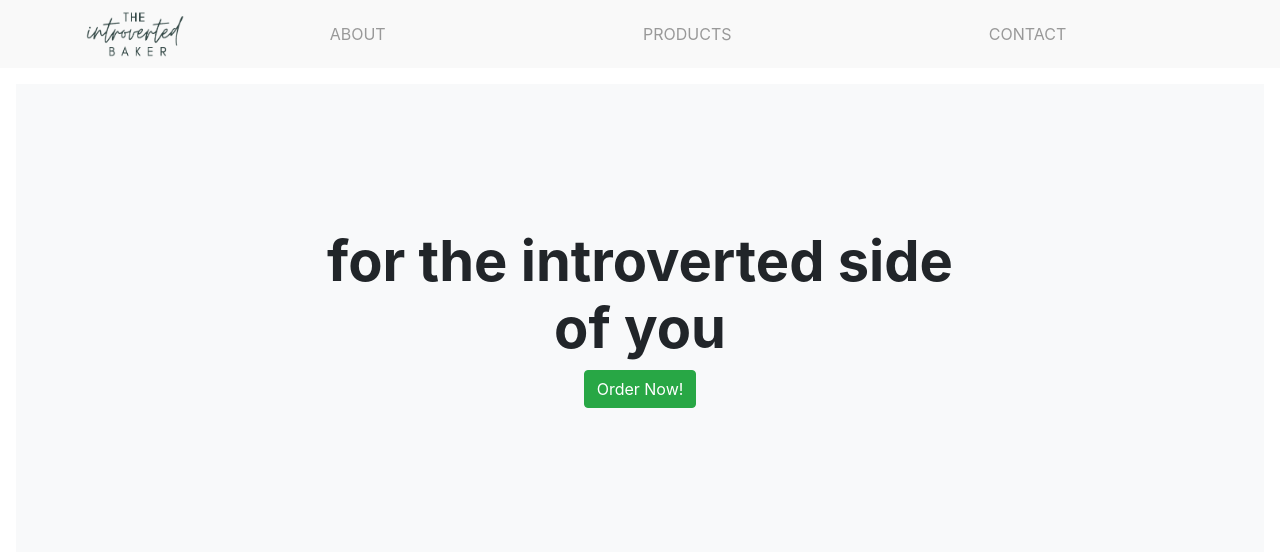
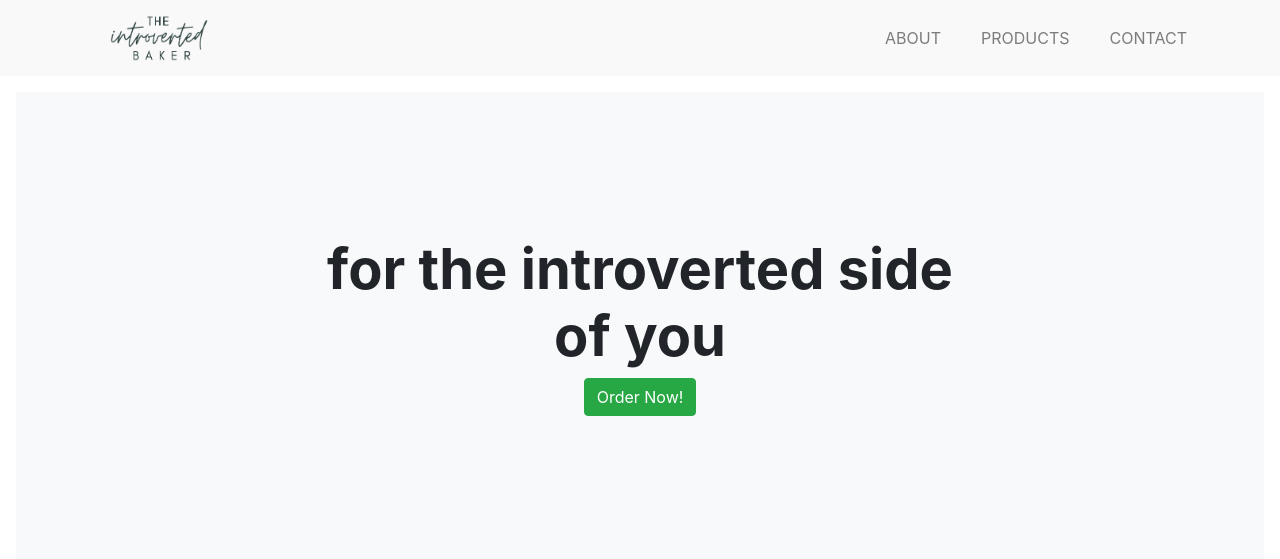
Before and after one commit to tenebrius1/introvertedbaker, a Flask app: page / in a window 1280 px wide. Shown: the top 559 px of the page. Run offline with Flask 2, Linux system fonts and the light colour scheme; some libraries are stand-ins or nearby versions.

Commit message:
added collapse navbar functionality

```diff
--- a/static/styles.css
+++ b/static/styles.css
@@ -6,6 +6,7 @@
 .site-header a {
   color: #999;
   transition: ease-in-out color 0.15s;
+  margin-left: 1.5rem;
 }
 .site-header a:hover {
   color: rgb(70, 65, 65);
@@ -31,10 +32,6 @@
   background-color: #e5e5e5;
 }
 
-/*
-   * Extra utilities
-   */
-
 .flex-equal > * {
   -ms-flex: 1;
   flex: 1;
@@ -49,7 +46,3 @@
 .overflow-hidden {
   overflow: hidden;
 }
-
-.py-2 {
-    margin: auto;
-}
--- a/templates/layout.html
+++ b/templates/layout.html
@@ -23,14 +23,29 @@
 </head>
 
 <body>
-    <nav class="site-header sticky-top py-1">
-        <div class="container d-flex flex-column flex-md-row justify-content-between">
+    <nav class="site-header sticky-top navbar-expand-lg navbar navbar-light">
+        <div class="container d-flex">
             <a class="navbar-brand" href="/" aria-label="Home">
                 <img src="/static/logo.png" loading="lazy" width="100" height="50">
             </a>
-            <a class="py-2 d-none d-md-inline-block" href="#">ABOUT</a>
-            <a class="py-2 d-none d-md-inline-block" href="#">PRODUCTS</a>
-            <a class="py-2 d-none d-md-inline-block" href="#">CONTACT</a>
+            <button class="navbar-toggler" type="button" data-toggle="collapse" data-target="#navbarSupportedContent"
+                aria-controls="navbarSupportedContent" aria-expanded="false" aria-label="Toggle navigation">
+                <span class="navbar-toggler-icon"></span>
+            </button>
+
+            <div class="collapse navbar-collapse justify-content-end" id="navbarSupportedContent">
+                <ul class="navbar-nav">
+                    <li class="nav-item">
+                        <a class="nav-link" href="#">ABOUT</a>
+                    </li>
+                    <li class="nav-item">
+                        <a class="nav-link" href="#">PRODUCTS</a>
+                    </li>
+                    <li class="nav-item">
+                        <a class="nav-link" href="#">CONTACT</a>
+                    </li>
+                </ul>
+            </div>
         </div>
     </nav>
     {% block main %}{% endblock %}
```
